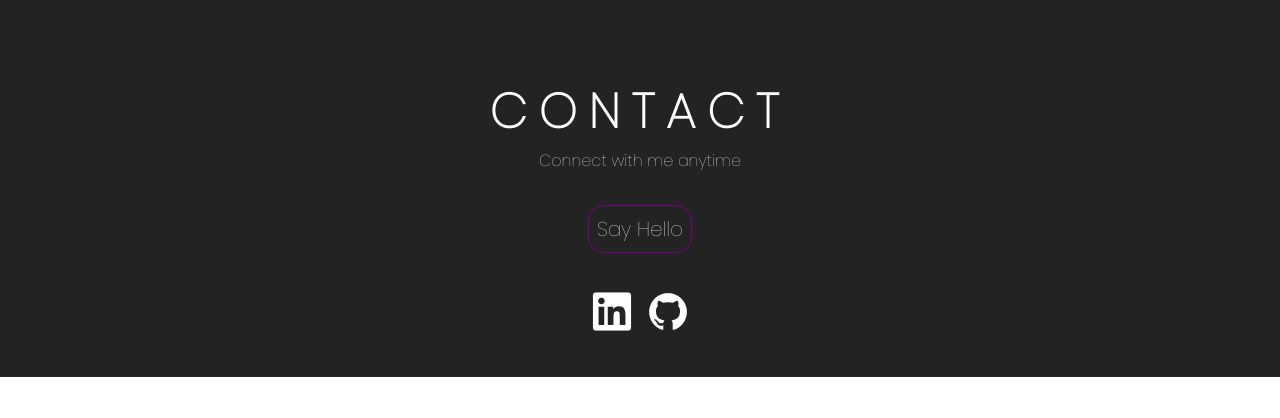
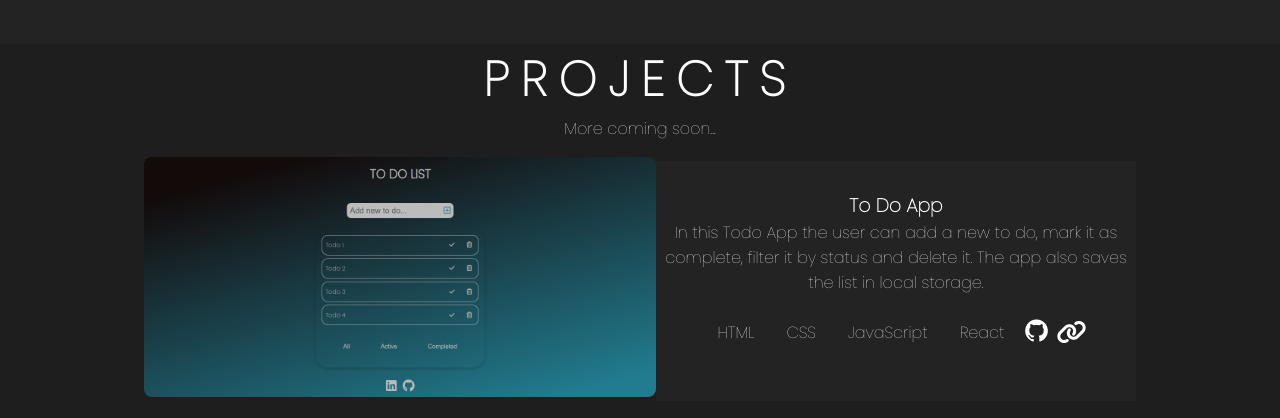
Before and after one commit to palucas94/portfolio, a React (Create React App) app: page / in a window 1280 px wide. Shown: the part 2356-2774 px from the top of the page. Before the commit the page ends 2733 px from the top, so only its background shows below. Built offline with nearby package versions, Linux system fonts and the light colour scheme.

Commit message:
[styles] add Projects initial style

```diff
--- a/src/App.jsx
+++ b/src/App.jsx
@@ -3,6 +3,7 @@ import './styles/Home.scss';
 import './styles/NavBar.scss';
 import './styles/About.scss';
 import './styles/Skills.scss';
+import './styles/Projects.scss';
 import './styles/Contact.scss';
 import React, { useEffect } from 'react';
 import AOS from 'aos';
@@ -11,6 +12,7 @@ import Home from './pages/Home';
 import About from './pages/About';
 import Skills from './pages/Skills';
 import Contact from './pages/Contact';
+import Projects from './pages/Projects';
 
 function App() {
   useEffect(() => {
@@ -22,6 +24,7 @@ function App() {
       <Home />
       <About />
       <Skills />
+      <Projects />
       <Contact />
     </div>
   );
--- /dev/null
+++ b/src/styles/Projects.scss
@@ -0,0 +1,74 @@
+.projects-container {
+  min-height: 100vh;
+  display: flex;
+  flex-direction: column;
+  align-items: center;
+  color: rgb(255, 255, 255);
+  background: rgb(30, 30, 30);
+}
+
+.projects-title {
+  text-transform: uppercase;
+  letter-spacing: 0.75rem;
+  font-size: 3rem;
+}
+
+.projects-wrapper {
+  width: 80vw;
+}
+
+.project-card {
+  margin: 1rem;
+  display: flex;
+  justify-content: space-between;
+  align-items: center;
+}
+
+.projects-wrapper .project-card:nth-child(even) {
+  flex-direction: row-reverse;
+}
+
+.project-img {
+  height: 15rem;
+  width: 40vw;
+  border-radius: 0.5rem;
+  opacity: 0.7;
+}
+
+.project-img:hover {
+  opacity: 1;
+}
+
+.project-info {
+  padding: 0.5rem;
+  height: 30vh;
+  width: 40vw;
+  display: flex;
+  flex-direction: column;
+  align-items: center;
+  justify-content: center;
+  background: rgb(35, 35, 35);
+}
+
+.project-description {
+  text-align: center;
+}
+
+.bottom-wrapper {
+  padding: 1rem;
+  display: flex;
+  justify-content: space-between;
+  align-items: center;
+}
+
+.bottom-wrapper a {
+  color: rgb(255, 255, 255);
+  padding: 0.25rem;
+  font-size: 1.5rem;
+}
+
+.project-stack {
+  padding: 0.5rem;
+  margin: 0.5rem;
+  border-radius: 1rem;
+}
```
